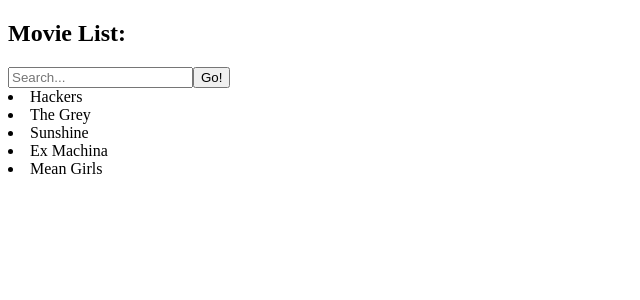
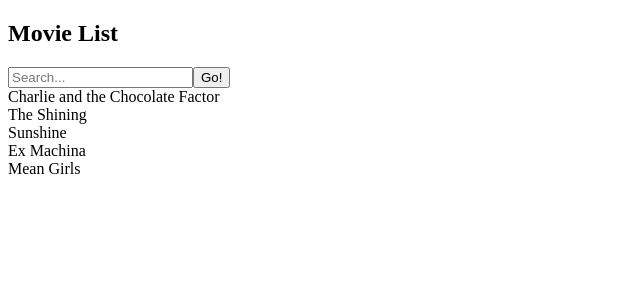
Before and after one commit to jasonto510/movielist, a React app: page / in a window 1280 px wide. Shown: the top 300 px of the page, without its empty margins (0-640 px from the left). Built offline with nearby package versions, Linux system fonts and the light colour scheme.

Commit message:
implimented separations of concerns, created the basic movie list with the search and go button/movies rendered

```diff
--- a/src/components/App.jsx
+++ b/src/components/App.jsx
@@ -13,58 +13,70 @@
 import React from 'react'
 import ReactDOM from 'react-dom'
 import $ from 'jquery'
+import sampleMovies from './sampleMovieData.js'
+import MovieList from './MovieList.jsx'
+import MovieListEntry from './MovieListEntry.jsx'
+
 
 class MovieMaker extends React.Component {
   constructor(props) {
     super(props)
-    this.state = {
-      movies: [
-        { title: "Hackers"},
-        { title: "The Grey"},
-        { title: "Sunshine"},
-        { title: "Ex Machina"},
-        { title: "Mean Girls"}
-      ]
-    }
-    this.handleSubmit = this.handleSubmit.bind(this)
+    // this.state = {
+    //   movies: [
+    //     { title: "Hackers"},
+    //     { title: "The Grey"},
+    //     { title: "Sunshine"},
+    //     { title: "Ex Machina"},
+    //     { title: "Mean Girls"}
+    //   ]
+    // }
+    // this.handleSubmit = this.handleSubmit.bind(this)
   }
 
-   handleSubmit(event){
-    //movies equals all of the movie titles
-    movies = this.props.movie.title
-  for (var i = 0; i < movies.length; i++){
-    if (movies[i] === event.target.value){
-      return movies[i]
-  }
-  }
-    //need to check what's in the search bar
-      //If what's in the search bar matches a movie title
-        //return movie title
-      //Else show nothing
-  }
+  //  handleSubmit(event){
+  //   //movies equals all of the movie titles
+  //   movies = this.props.movie.title
+  // for (var i = 0; i < movies.length; i++){
+  //   if (movies[i] === event.target.value){
+  //     return movies[i]
+  // }
+  // }
+  //   //need to check what's in the search bar
+  //     //If what's in the search bar matches a movie title
+  //       //return movie title
+  //     //Else show nothing
+  // }
 
 
 
   render() {
     return (
       <div>
-        <h2>Movie List:</h2>
-        <form onSubmit={this.handleSubmit}>
-    <input type="text" className="input" placeholder="Search..." />
-    <input type="submit" value="Go!" />
-        {this.state.movies.map(movie => (
-          <li key={movie.id}>
-            <label>
-              <span>{movie.title}</span>
-            </label>
-          </li>
-        ))}
-        </form>
+        <h2> Movie List </h2>
+          <input type="text" className="input" placeholder="Search..." />
+          <input type="submit" value="Go!" />
+          <div className="movieList">
+            <div><MovieList movies={sampleMovies}/></div>
+          </div>
       </div>
     )
   }
 }
 
+    //   <div>
+    //     <h2>Movie List:</h2>
+    //     <form onSubmit={this.handleSubmit}>
+    // <input type="text" className="input" placeholder="Search..." />
+    // <input type="submit" value="Go!" />
+    //     {this.state.movies.map(movie => (
+    //       <li key={movie.id}>
+    //         <label>
+    //           <span>{movie.title}</span>
+    //         </label>
+    //       </li>
+    //     ))}
+    //     </form>
+    //   </div>
 
 
 export default MovieMaker;
--- /dev/null
+++ b/src/components/MovieList.jsx
@@ -0,0 +1,14 @@
+import MovieListEntry from './MovieListEntry.jsx'
+import React from 'react'
+import ReactDOM from 'react-dom'
+//This can be static because it just iterates through the movie list
+var MovieList = (props) => (
+  <div className = "movieList">
+    {props.movies.map(movie =>
+      <MovieListEntry movie={movie}/>
+      )}
+  </div>
+  )
+
+
+export default MovieList;
--- /dev/null
+++ b/src/components/MovieListEntry.jsx
@@ -0,0 +1,12 @@
+import MovieList from './MovieList.jsx'
+import React from 'react'
+import ReactDOM from 'react-dom'
+
+var MovieListEntry = (props) => (
+  <div className = "movieListEntry">
+    <div className = "movieTitles">{props.movie.title}</div>
+  </div>
+)
+
+
+export default MovieListEntry
--- /dev/null
+++ b/src/components/sampleMovieData.js
@@ -0,0 +1,11 @@
+var sampleMovies = [
+        { title: "Charlie and the Chocolate Factor"},
+        { title: "The Shining"},
+        { title: "Sunshine"},
+        { title: "Ex Machina"},
+        { title: "Mean Girls"}
+      ]
+
+
+//Exporting movies so it can be viewed in other windows
+export default sampleMovies;
```
